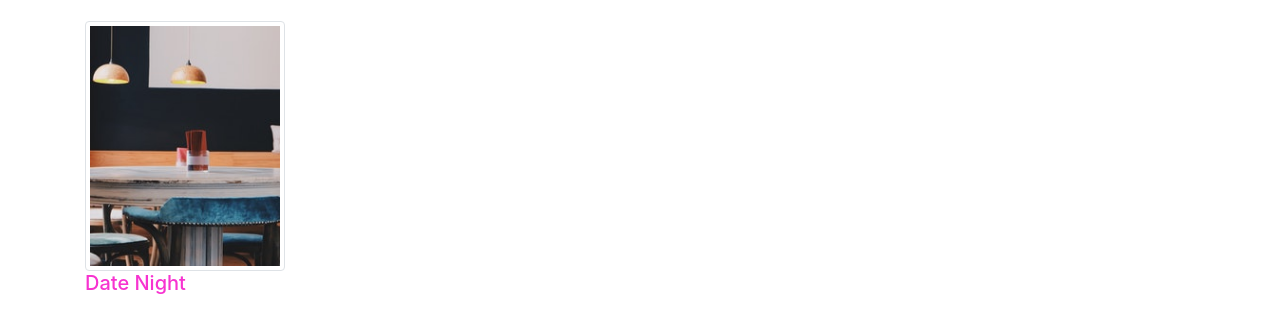
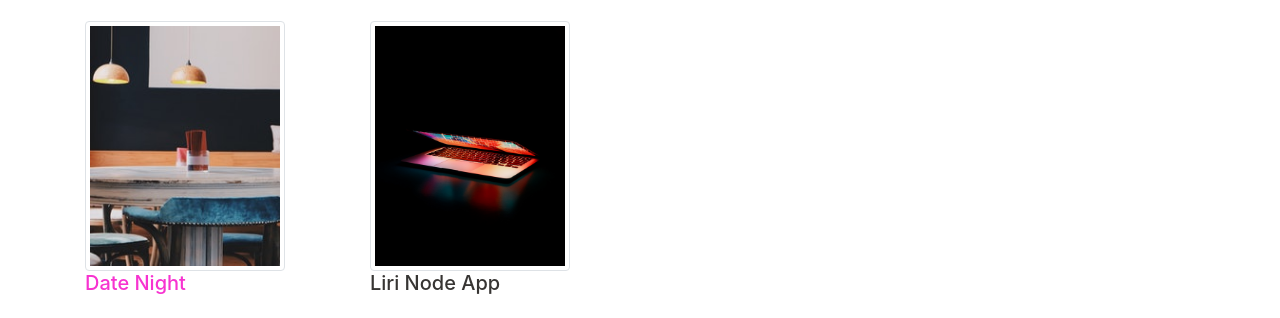
Before and after one commit to Spacejnk/WLC-Portfolio, a plain HTML site: page index.html in a window 1280 px wide. Shown: the part 1031-1349 px from the top of the page. Drawn offline with nearby package versions, Linux system fonts and the light colour scheme.

Commit message:
added liri-node-app

```diff
--- a/assets/css/style.css
+++ b/assets/css/style.css
@@ -67,6 +67,11 @@
     text-decoration: none;
 }
 
+.liri-node-app {
+    color: rgba(22, 20, 18, 0.858);
+    text-decoration: none;
+}
+
 
 .nounderline {
     text-decoration: none !important;
@@ -120,6 +125,8 @@
 
 }
 
+\
+
 
 @-webkit-keyframes fadeinout {
         0%,100% { opacity: 0; }
--- a/index.html
+++ b/index.html
@@ -104,6 +104,14 @@
             </a>
       </div>
 
+       <!-- Liri Node App -->
+       <div class="col-lg-3 col-md-4 col-6">
+        <a href="https://spacejnk.github.io/liri-node-app/" class="nounderline d-block mb-4 h-100">
+              <img class="img-fluid img-thumbnail" src="assets/images/liribotapp.jpg" alt="" style="width:200px;height:250px;">
+              <h5 class="liri-node-app">Liri Node App</h5>
+            </a>
+      </div>
+
   </div>
   <!-- /.container -->
 
```
Also changed, not shown: assets/images/liribotapp.jpg (added).
